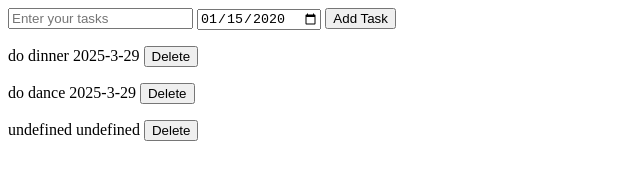
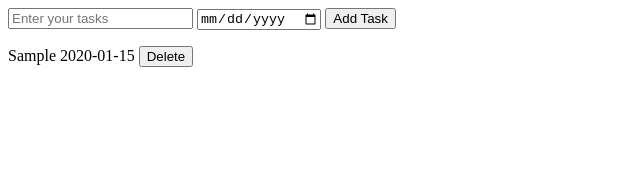
Before and after one commit to iamharshtambe/taskly, a plain HTML site: page index.html in a window 1280 px wide. Both pictures are taken after typing "Sample", "2020-01-15" into the empty fields and a click on the button "Add Task". Shown: the whole page, without its empty margins (0-640 px from the left). Drawn offline with Linux system fonts and the light colour scheme.

Commit message:
done with logic

```diff
--- a/index.html
+++ b/index.html
@@ -7,7 +7,7 @@
    </head>
    <body>
       <input type="text" class="js-input" placeholder="Enter your tasks" />
-      <input type="date" />
+      <input type="date" class="js-date" />
       <button onclick="addTask();">Add Task</button>
       <div class="js-tasks"></div>
 
--- a/script.js
+++ b/script.js
@@ -1,7 +1,4 @@
-const todoList = [
-   { name: 'do dinner', dueDate: '2025-3-29' },
-   { name: 'do dance', dueDate: '2025-3-29' },
-];
+const todoList = [];
 
 function renderTodos() {
    let todoListHtml = '';
@@ -26,11 +23,15 @@ function renderTodos() {
 
 function addTask() {
    const inputElement = document.querySelector('.js-input');
-   const inputValue = inputElement.value;
+   const name = inputElement.value;
 
-   todoList.push(inputValue);
+   const dateElement = document.querySelector('.js-date');
+   const dueDate = dateElement.value;
+
+   todoList.push({ name, dueDate });
 
    renderTodos();
 
    inputElement.value = '';
+   dateElement.value = '';
 }
```
